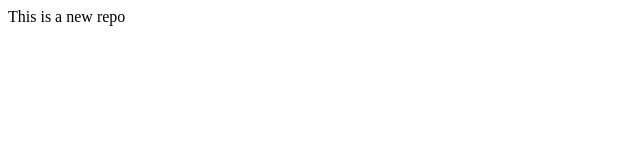
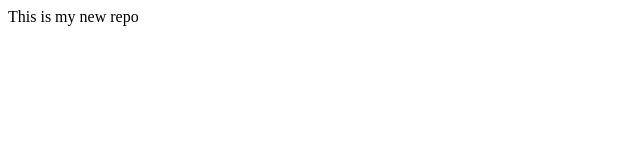
Before and after one commit to Sarthak-project/localrepo1, a plain HTML site: page index.html in a window 1280 px wide. Shown: the full height of the page, 0-640 px from the left. Drawn offline with Linux system fonts and the light colour scheme.

Commit message:
new changes in main

```diff
--- a/index.html
+++ b/index.html
@@ -1,3 +1 @@
-<p>
-    This is a new repo
-    </p>
+<p>This is my new repo</p>
```
